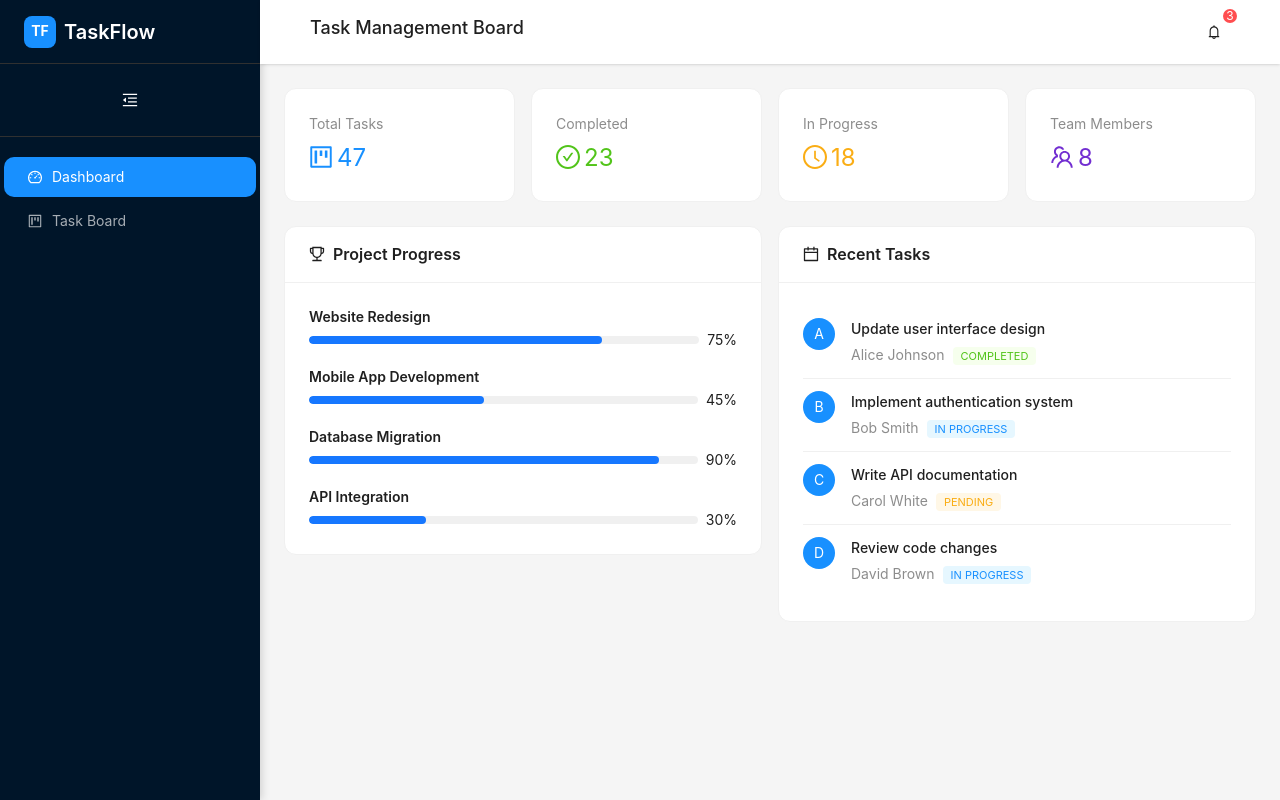
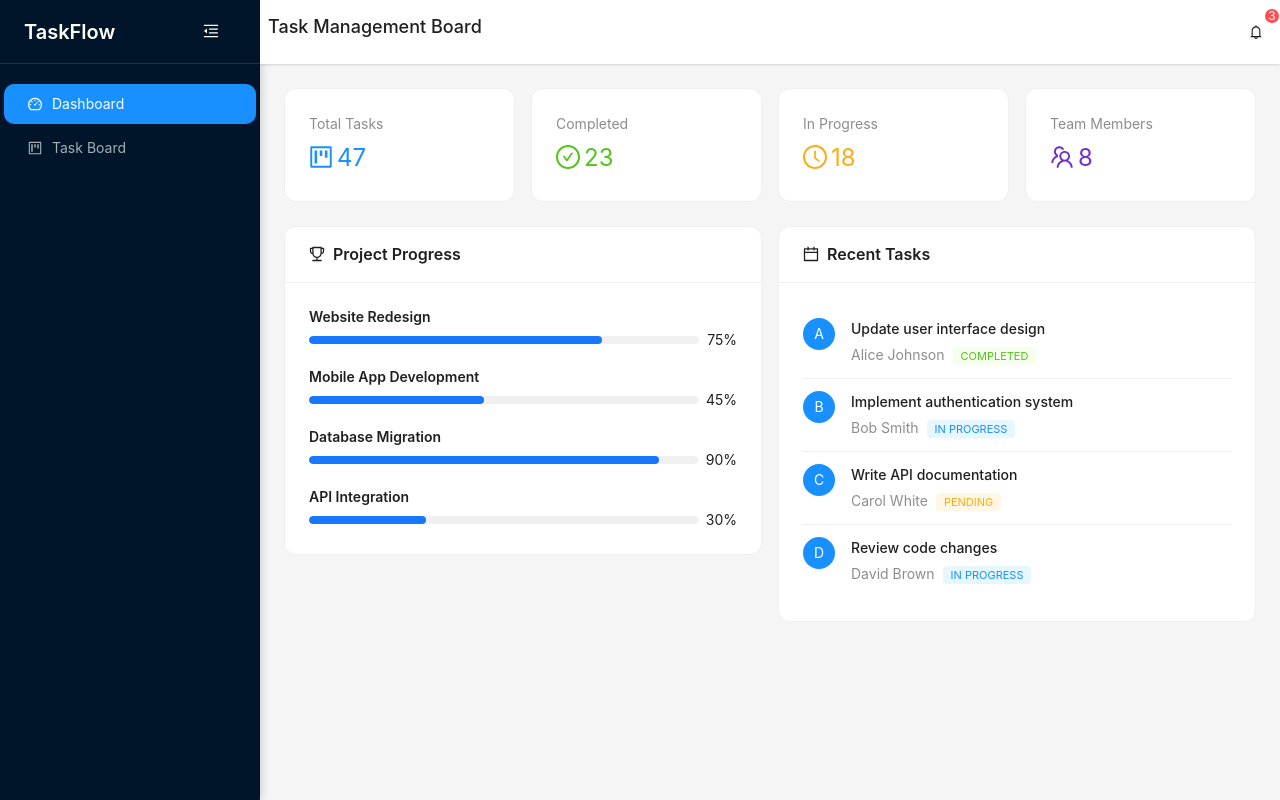
Before and after one commit to hoanganh16425/Task-Management-Board, a Next.js app: page /dashboard in a window 1280 px wide. Built offline with nearby package versions, Linux system fonts and the light colour scheme; what @ant-design/nextjs-registry would draw is missing.

Commit message:
feat: add reponsive

```diff
--- a/app/api/logout/route.ts
+++ b/app/api/logout/route.ts
@@ -1,6 +1,6 @@
 import { NextResponse } from 'next/server';
 
-export async function POST(req: Request) {
+export async function POST() {
     const res = NextResponse.json({ success: true });
     res.cookies.delete({
         httpOnly: true,
--- a/app/component/layouts/Header.tsx
+++ b/app/component/layouts/Header.tsx
@@ -65,9 +65,9 @@ const ClientHeader: React.FC<ClientHeaderProps> = ({
     ];
 
     return (
-        <Header className="px-6 bg-white shadow-sm flex items-center justify-between sticky top-0 z-[100]">
+        <Header className="!p-2 sm:px-6 bg-white shadow-sm flex items-center justify-between sticky top-0 z-[100]">
             <div>
-                <h4 className="font-semibold text-lg">{title}</h4>
+                <h4 className="leading-tight text-[12px] sm:text-lg font-semibold">{title}</h4>
             </div>
 
             <div className="flex items-center gap-4">
--- a/app/component/layouts/Sidebar.tsx
+++ b/app/component/layouts/Sidebar.tsx
@@ -53,55 +53,32 @@ const ClientSidebar: React.FC<ClientSidebarProps> = ({ onCollapseChange }) => {
                 boxShadow: '2px 0 8px rgba(0,0,0,0.15)',
             }}
             width={260}
-            collapsedWidth={80}
+            breakpoint="sm"
+            onBreakpoint={(broken) => {
+                setCollapsed(broken);
+            }}
+            collapsedWidth={60}
         >
             {/* Logo */}
             <div style={{
                 height: '64px',
                 display: 'flex',
                 alignItems: 'center',
-                justifyContent: collapsed ? 'center' : 'flex-start',
+                justifyContent: collapsed ? 'center' : 'space-between',
                 padding: collapsed ? '0' : '0 24px',
                 borderBottom: '1px solid #303030'
             }}>
-                {collapsed ? (
-                    <div style={{
-                        width: '32px',
-                        height: '32px',
-                        backgroundColor: '#1890ff',
-                        borderRadius: '8px',
-                        display: 'flex',
-                        alignItems: 'center',
-                        justifyContent: 'center',
+
+                <Title level={4} style={{
+                    margin: 0,
                     color: 'white',
-                        fontWeight: 'bold'
+                    opacity: collapsed ? 0 : 1,
+                    transition: collapsed ? "none" : "opacity 0.5s ease-in",
                 }}>
-                        TF
-                    </div>
-                ) : (
-                    <Space>
-                        <div style={{
-                            width: '32px',
-                            height: '32px',
-                            backgroundColor: '#1890ff',
-                            borderRadius: '8px',
-                            display: 'flex',
-                            alignItems: 'center',
-                            justifyContent: 'center',
-                            color: 'white',
-                            fontWeight: 'bold'
-                        }}>
-                            TF
-                        </div>
-                        <Title level={4} style={{ margin: 0, color: 'white' }}>
                     TaskFlow
                 </Title>
-                    </Space>
-                )}
-            </div>
-
                 {/* Toggle Button */}
-            <div style={{ padding: '16px', borderBottom: '1px solid #303030' }}>
+                <div style={{ padding: '16px' }}>
                     <Button
                         type="text"
                         icon={collapsed ? <MenuUnfoldOutlined /> : <MenuFoldOutlined />}
@@ -110,9 +87,11 @@ const ClientSidebar: React.FC<ClientSidebarProps> = ({ onCollapseChange }) => {
                             fontSize: '16px',
                             width: '100%',
                             height: '40px',
-                        color: 'white'
+                            color: 'white',
+                            transform: collapsed ? "translateX(-10px)" : "",
                         }}
                     />
+                </div>
             </div>
 
             <Menu
--- a/app/loading.tsx
+++ b/app/loading.tsx
@@ -1,16 +1,19 @@
-import { Flex, Spin } from 'antd';
+import { Flex, Spin } from "antd";
 
 export default function LoadingSpinner() {
-    return (
-        <Flex style={{
-            display: 'flex',
-            justifyContent: 'center',
-            alignItems: 'center',
-            minHeight: '400px'
-        }} gap="middle" vertical>
-            <Spin>
-                <div>Loading tasks...</div>
-            </Spin>
-        </Flex>
-    );
+  return (
+    <Flex
+      style={{
+        display: "flex",
+        justifyContent: "center",
+        alignItems: "center",
+        minHeight: "400px",
+      }}
+      gap="middle"
+      vertical
+    >
+      <Spin />
+      <div style={{ marginTop: 8 }}>Loading tasks...</div>
+    </Flex>
+  );
 }
--- a/middleware.ts
+++ b/middleware.ts
@@ -11,7 +11,7 @@ export function middleware(request: NextRequest) {
   }
 
   if (token && pathname.startsWith('/login')) {
-    const homeUrl = new URL('/', request.url);
+    const homeUrl = new URL('/dashboard', request.url);
     return NextResponse.redirect(homeUrl);
   }
 
@@ -19,5 +19,5 @@ export function middleware(request: NextRequest) {
 }
 
 export const config = {
-  matcher: ['/dashboard/:path*', '/task-board/:path*'],
+  matcher: ['/dashboard/:path*', '/login', '/task-board/:path*'],
 };
```
Lines whose indentation alone changed are shown as unchanged.
